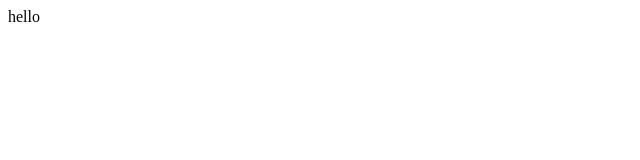
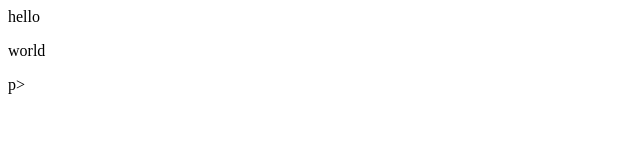
Before and after one commit to yared-bezum/demo-repo, a plain HTML site: page index.html in a window 1280 px wide. Shown: the full height of the page, 0-640 px from the left. Drawn offline with Linux system fonts and the light colour scheme.

Commit message:
added world

```diff
--- a/index.html
+++ b/index.html
@@ -1 +1,2 @@
 <div>hello</div>
+<p>world</p>p>
```
